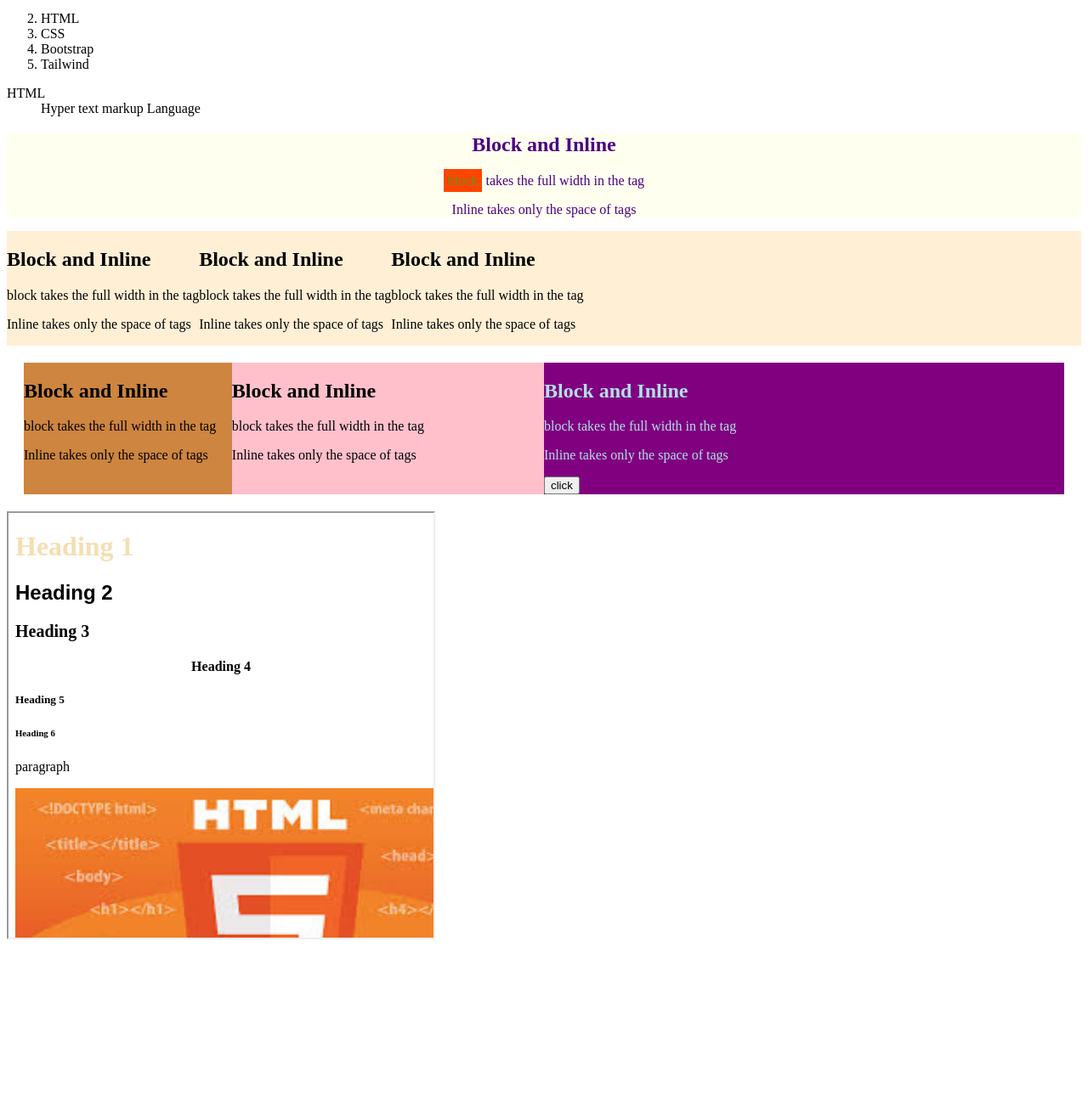
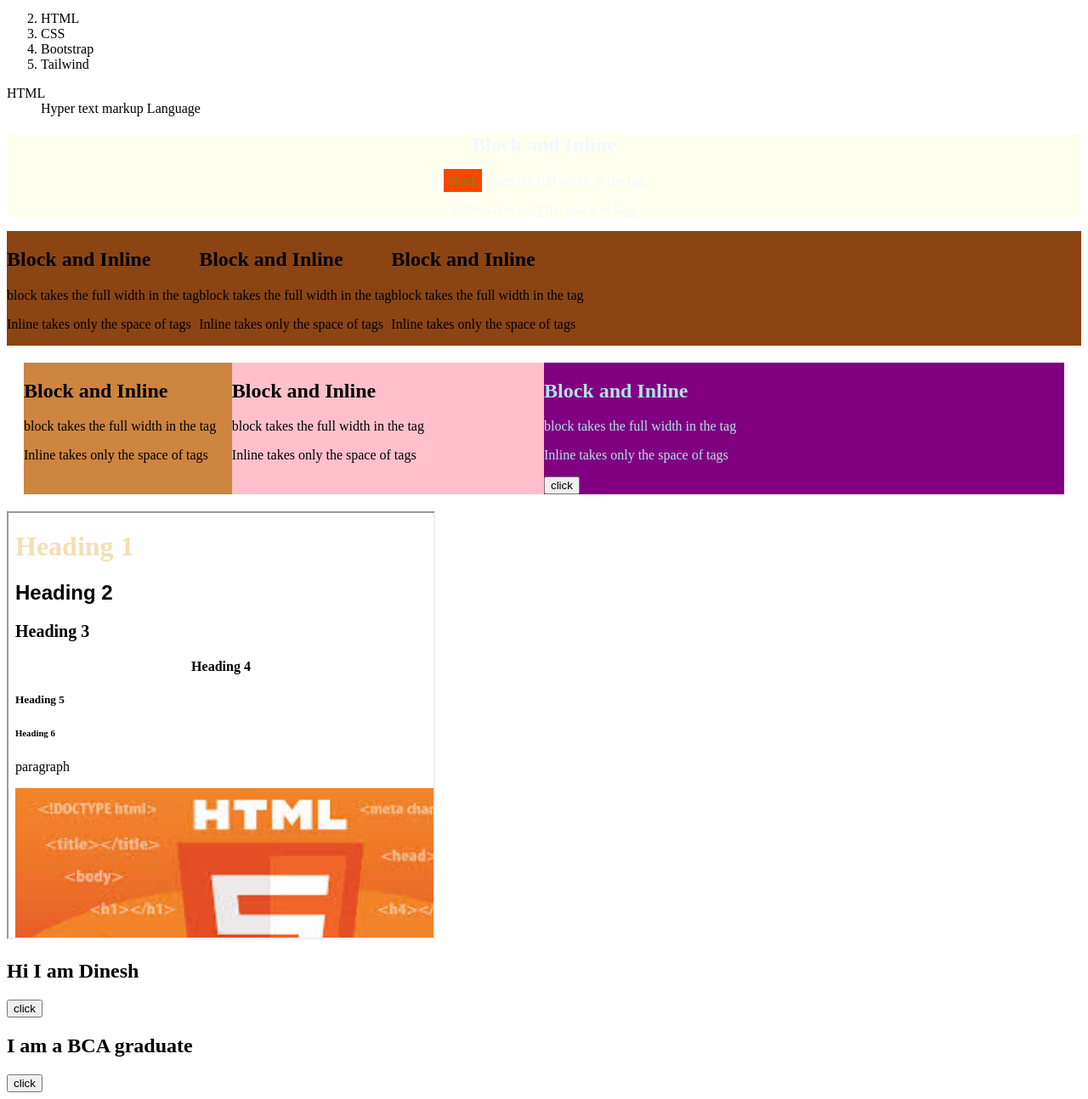
Before and after one commit to DineshR-Sparkout/HTML, a plain HTML site: page Day3.html in a window 1280 px wide. Shown: the part 91-1385 px from the top of the page at 85% size. Before the commit the page ends 1209 px from the top, so only its background shows below. Drawn offline with Linux system fonts and the light colour scheme.

Commit message:
"commit changes"

```diff
--- a/Day3.html
+++ b/Day3.html
@@ -35,7 +35,7 @@
 
     <!--description list created and is used to describe the term-->
 
-    <div style="color:indigo;background-color: ivory; text-align: center;">
+    <div style="color:aliceblue;background-color: ivory; text-align: center;">
         <h2>Block and Inline</h2>
         <p><span style="color:olivedrab;background-color: orangered;padding: 5px;">block</span> takes the full width in the tag</p>
         <p>Inline takes only the space of tags</p>
@@ -43,7 +43,7 @@
 
     <!--div is used as a container to add style block of content// span is an inline container used to markup a part of text-->
 
-    <div style="display: flex; background-color: papayawhip;">
+    <div style="display: flex; background-color: saddlebrown;">
         <div>
             <h2>Block and Inline</h2>
             <p>block takes the full width in the tag</p>
@@ -97,9 +97,35 @@
         function myfunction(){
             document.getElementById("idname").style.backgroundColor="blue";
         }
+        function colorchange(){
+            document.getElementById("style").style.color="aqua";
+            document.getElementById("style").style.backgroundColor="salmon";
+            document.getElementById("style").style.border="2px solid yellow";
+
+        }
     </script>
 
+    <!--changes the color using javascript-->
+
+
     <!--script tag is used for javascript functions-->
+
+    <h2 id="dinesh">Hi I am Dinesh</h2>
+
+    <button onclick="document.getElementById('dinesh').innerHTML='I am an intern in sparkout tech'">click</button>
+
+    <!--change the text using javascript-->
+
+    <h2 id="style">I am a BCA graduate</h2>
+    <button onclick="colorchange()">click</button>
+
+    <!--changes the style using javascript-->
+
+
+
+
+
+
 
 
 
```
